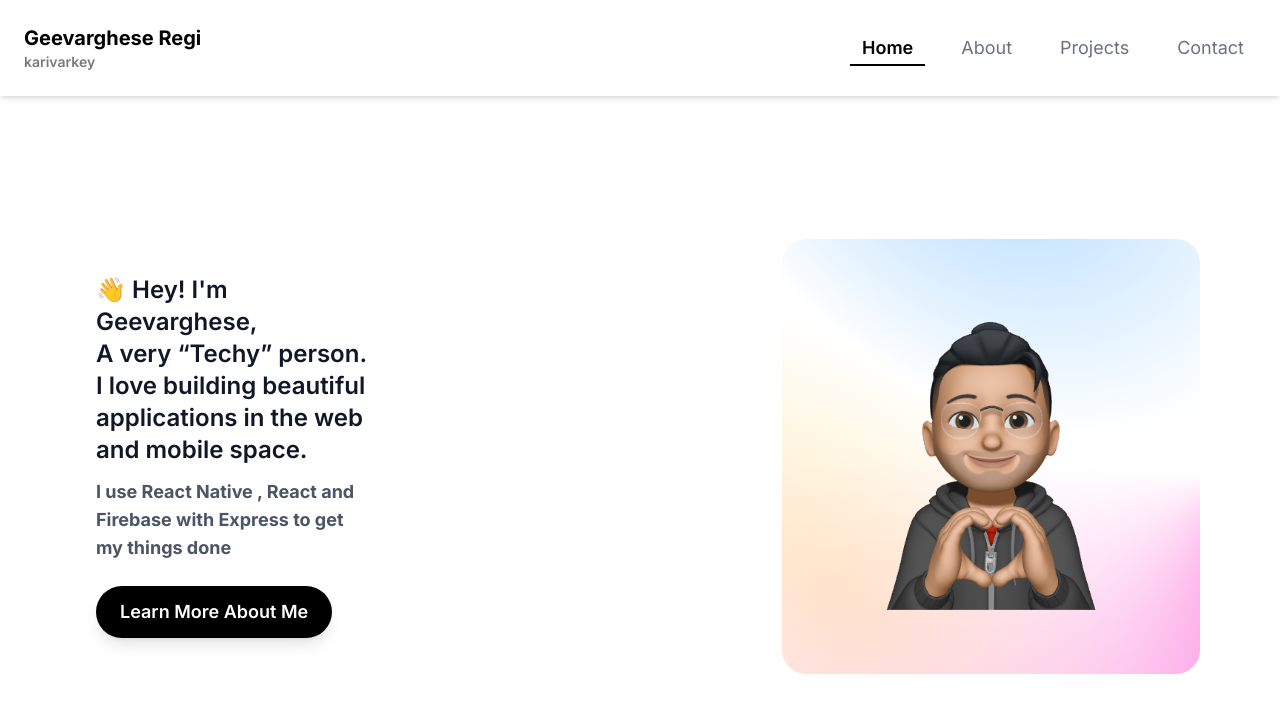
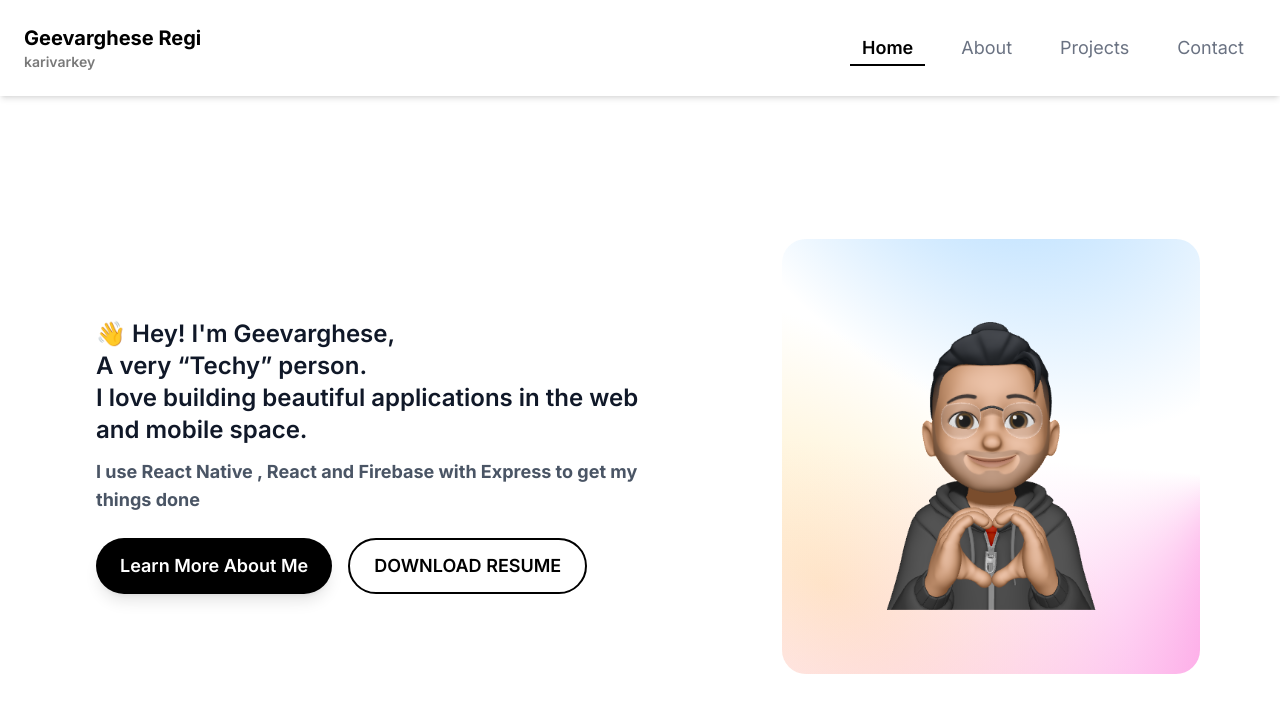
Before and after one commit to karivarkey/portfolio, a React (Vite) app: page / in a window 1280 px wide. Shown: the top 712 px of the page. Built offline with nearby package versions, Linux system fonts and the light colour scheme.

Commit message:
add buttons for "Learn More About Me" and "Download Resume" on Home page

```diff
--- a/src/pages/Home.tsx
+++ b/src/pages/Home.tsx
@@ -31,7 +31,7 @@ const Home = () => {
     >
       {/* Left Section */}
       <div className="flex-1 p-4 font-bold text-2xl">
-        <div className="text-start w-1/2">
+        <div className="text-start ">
           <p className="font-semibold text-gray-900 text-2xl">
             {data.card.about.text.split("\n").map((line, index) => (
               <span key={index} className="block">
@@ -48,9 +48,11 @@ const Home = () => {
             ))}
           </p>
 
-          {/* Animated Button */}
+          {/* Buttons Container - Side by Side */}
+          <div className="flex gap-4 mt-6">
+            {/* Learn More Button */}
             <button
-            className="mt-6 px-6 py-3 text-lg font-semibold text-white bg-black rounded-full shadow-lg
+              className="px-6 py-3 text-lg font-semibold text-white bg-black rounded-full shadow-lg
                 backdrop-blur-lg transition-all duration-500 ease-in-out transform
                 hover:scale-105 hover:bg-gray-800 active:scale-95"
               style={{
@@ -60,6 +62,23 @@ const Home = () => {
             >
               Learn More About Me
             </button>
+
+            {/* Download Resume Button */}
+            <a
+              href="/resume.pdf"
+              download="Geevarghese_Resume.pdf"
+              className="relative px-6 py-3 text-lg font-semibold uppercase border-2 border-black text-black
+                rounded-full overflow-hidden transition-all duration-500 hover:text-white hover:border-white
+                before:absolute before:top-0 before:left-0 before:w-full before:h-full before:bg-black
+                before:scale-x-0 before:origin-left before:transition-transform before:duration-500
+                hover:before:scale-x-100"
+              style={{
+                animation: "fadeInUp 1s ease-out",
+              }}
+            >
+              <span className="relative z-10">Download Resume</span>
+            </a>
+          </div>
         </div>
       </div>
 
```
Lines whose indentation alone changed are shown as unchanged.
